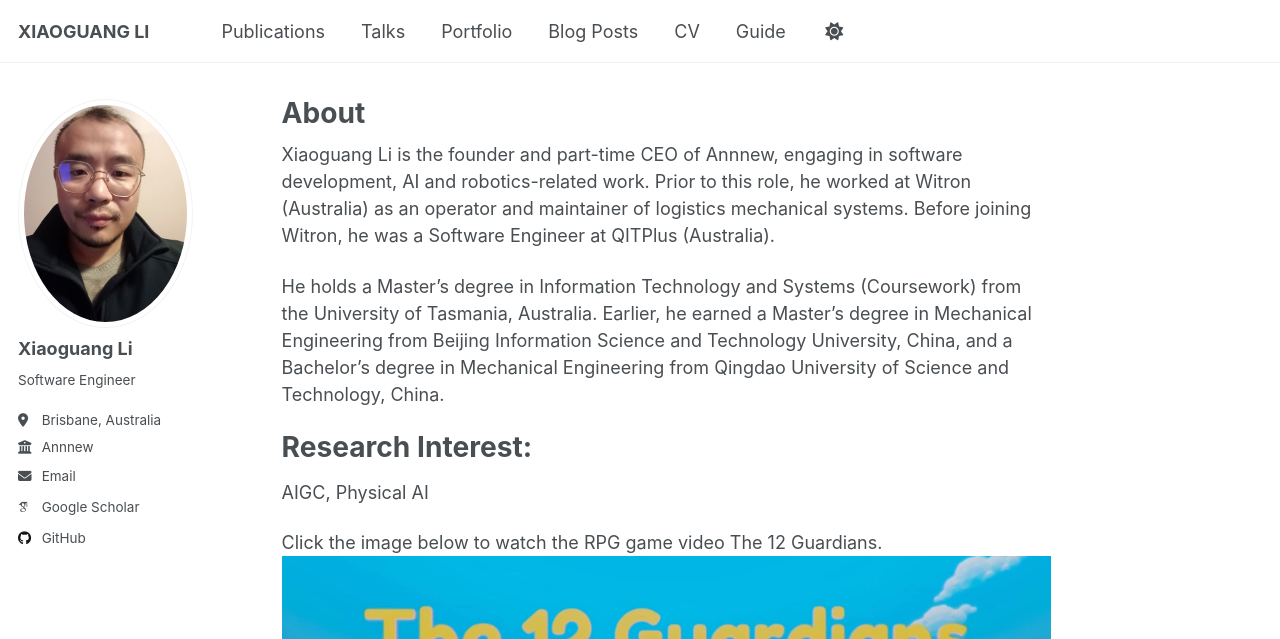
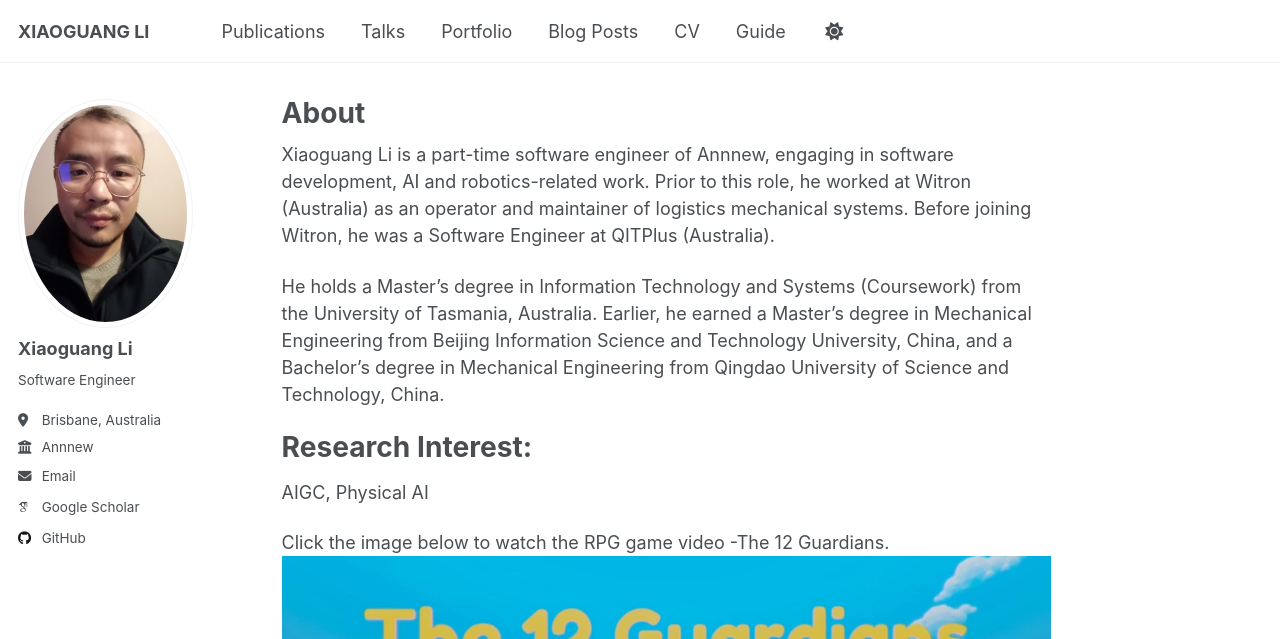
Before and after one commit to AlexGuang/AlexGuang.github.io, a Jekyll site: the page built from _pages/about.md, in a window 1280 px wide and 900 px high. Shown: the top 639 px of the window. Built offline with Jekyll 4.4.1, drawn with Linux system fonts in a browser that asks for light colours; some web fonts are replaced; a script that is not in the unit is left out.

Commit message:
second commitinfsdfdsa

```diff
--- a/_config.yml
+++ b/_config.yml
@@ -34,7 +34,7 @@ author:
   # Academic websites
   academia         : # URL
   arxiv            : # URL - Update with the correct link to your profile
-  googlescholar    : "https://xiaoguangli.com"
+  googlescholar    : "https://scholar.google.com/citations?hl=en&user=Bup05JIAAAAJ&view_op=list_works&gmla=AH8HC4wQVsu0jwESfRiiBE1JzCCk9TiS3lthjvboCwNmUdZFX9_qKD29_RUCvWK9kAS59_4mcjAEDkBxJ6hvOs-m"
   inspire-hep      : # URL
   impactstory      : # URL
   orcid            : # URL"http://orcid.org/yourorcidurl"
--- a/_pages/about.md
+++ b/_pages/about.md
@@ -7,7 +7,7 @@ redirect_from:
   - /about.html
 ---
 
-Xiaoguang Li is the founder and part-time CEO of Annnew, engaging in software development, AI and robotics-related work. Prior to this role, he worked at Witron (Australia) as an operator and maintainer of logistics mechanical systems. Before joining Witron, he was a Software Engineer at QITPlus (Australia).
+Xiaoguang Li is a part-time software engineer of Annnew, engaging in software development, AI and robotics-related work. Prior to this role, he worked at Witron (Australia) as an operator and maintainer of logistics mechanical systems. Before joining Witron, he was a Software Engineer at QITPlus (Australia).
 
 He holds a Master’s degree in Information Technology and Systems (Coursework) from the University of Tasmania, Australia. Earlier, he earned a Master’s degree in Mechanical Engineering from Beijing Information Science and Technology University, China, and a Bachelor’s degree in Mechanical Engineering from Qingdao University of Science and Technology, China.
 
@@ -16,7 +16,7 @@ Research Interest:
 AIGC, Physical AI
 
 
-Click the image below to watch the RPG game video The 12 Guardians.
+Click the image below to watch the RPG game video -The 12 Guardians.
 [![A game screenshot with a link to the game demo video](/images/The12guardians.jpg)](https://youtu.be/Vd1PT6b3p88)
 
 
```
